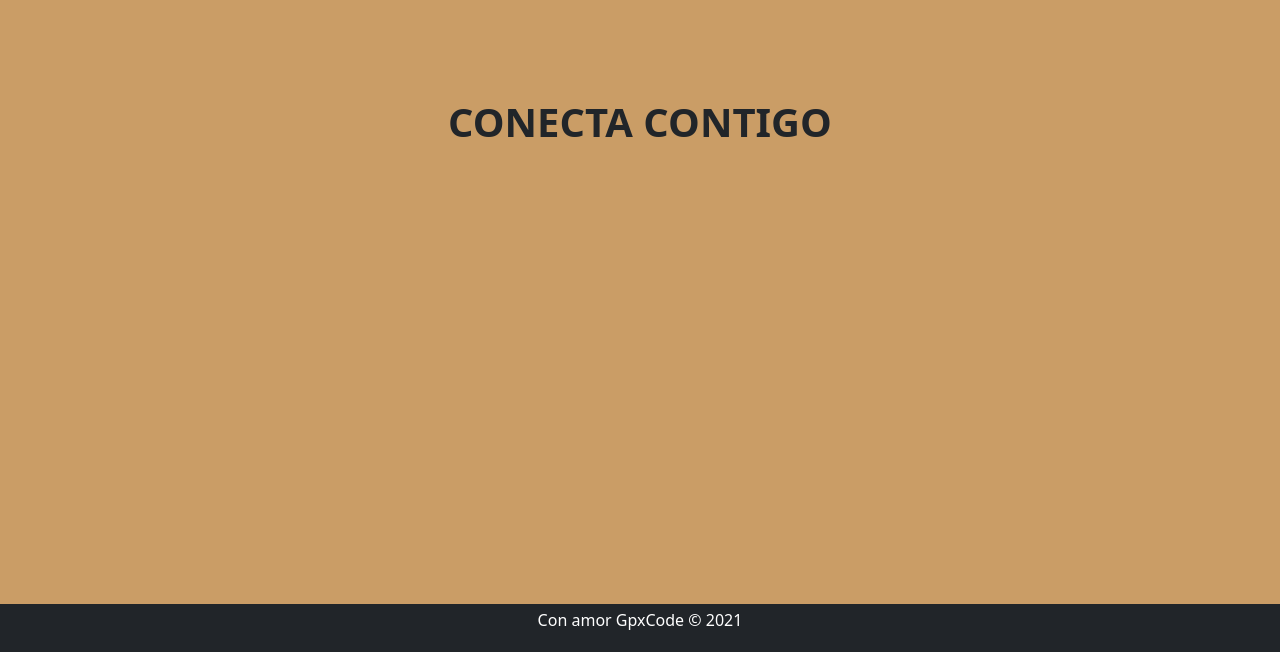
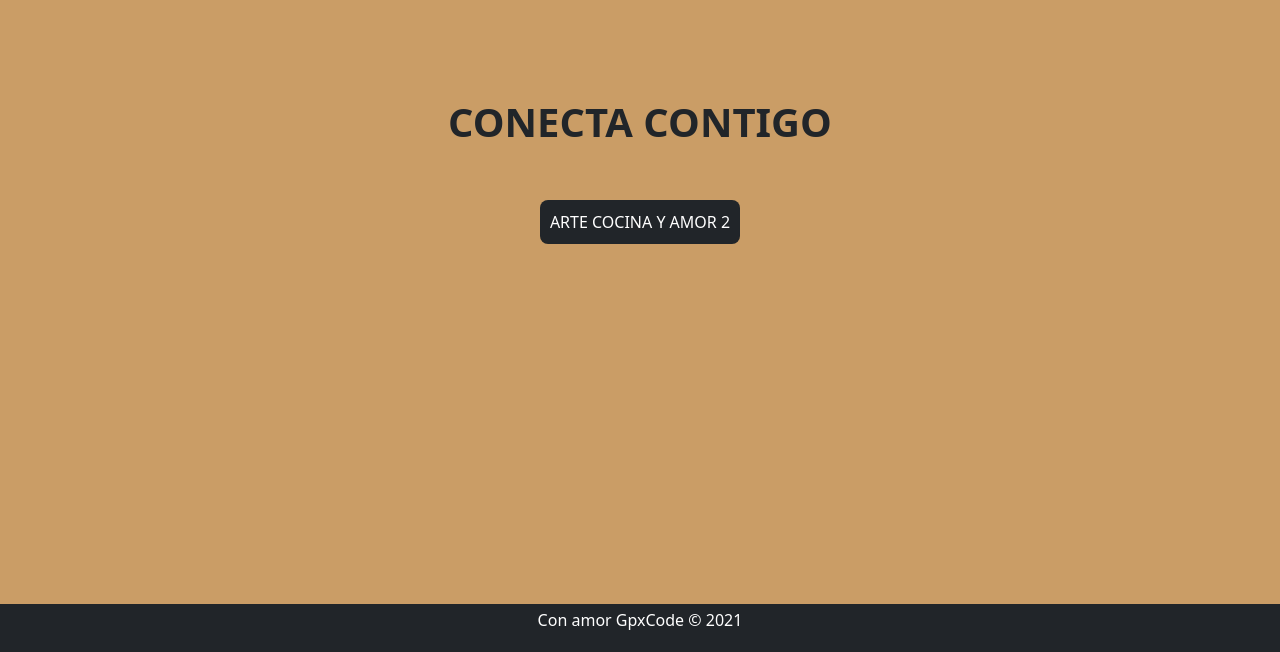
Before and after one commit to leyargo7/streamingCocina, a Node server app: page / in a window 1280 px wide. Shown: the part 148-800 px from the top of the page. Run offline with Node 20, Linux system fonts and the light colour scheme.

Commit message:
update index

```diff
--- a/src/views/index.ejs
+++ b/src/views/index.ejs
@@ -18,6 +18,16 @@
         CONECTA CONTIGO
     </div>
 
+    <div class="d-flex justify-content-center mt-5">
+        <a class="bg-dark" href="/artecocinayamor2" style=
+        "text-decoration:none;
+        padding: 10px;
+
+        border-radius: 8px;
+        color: white;
+        ">ARTE COCINA Y AMOR 2</a>
+    </div>
+
     <!-- footer -->
     <div style="margin-top:0px;">
         <footer class="bg-dark fixed-bottom">
```
